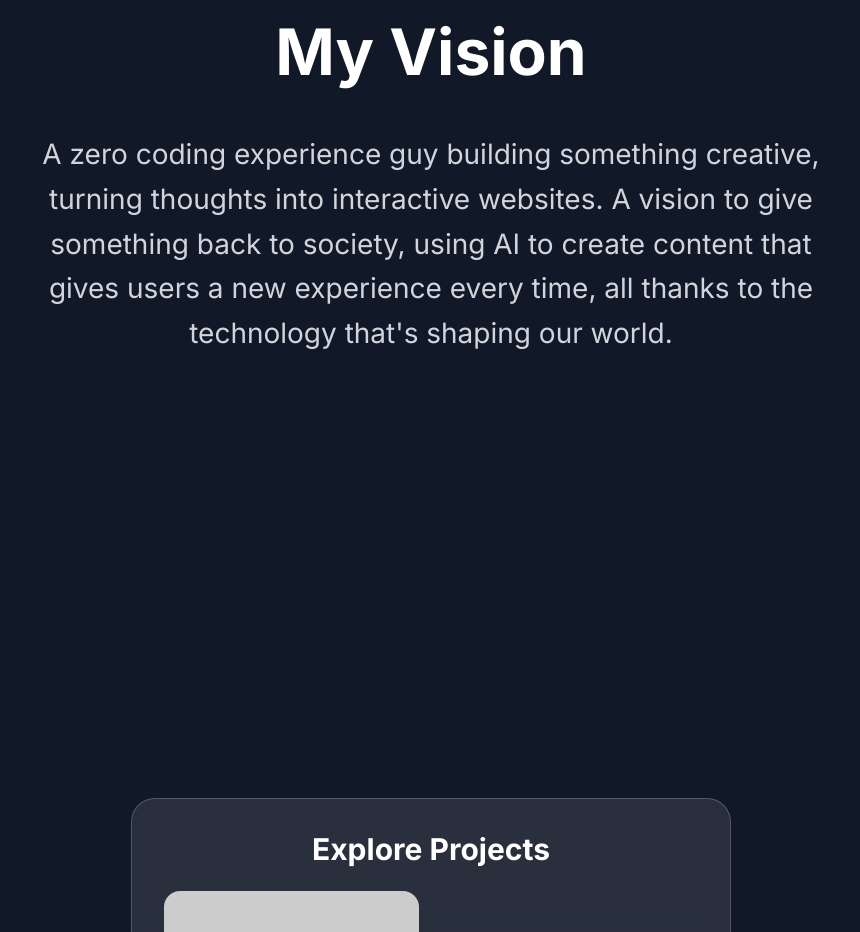
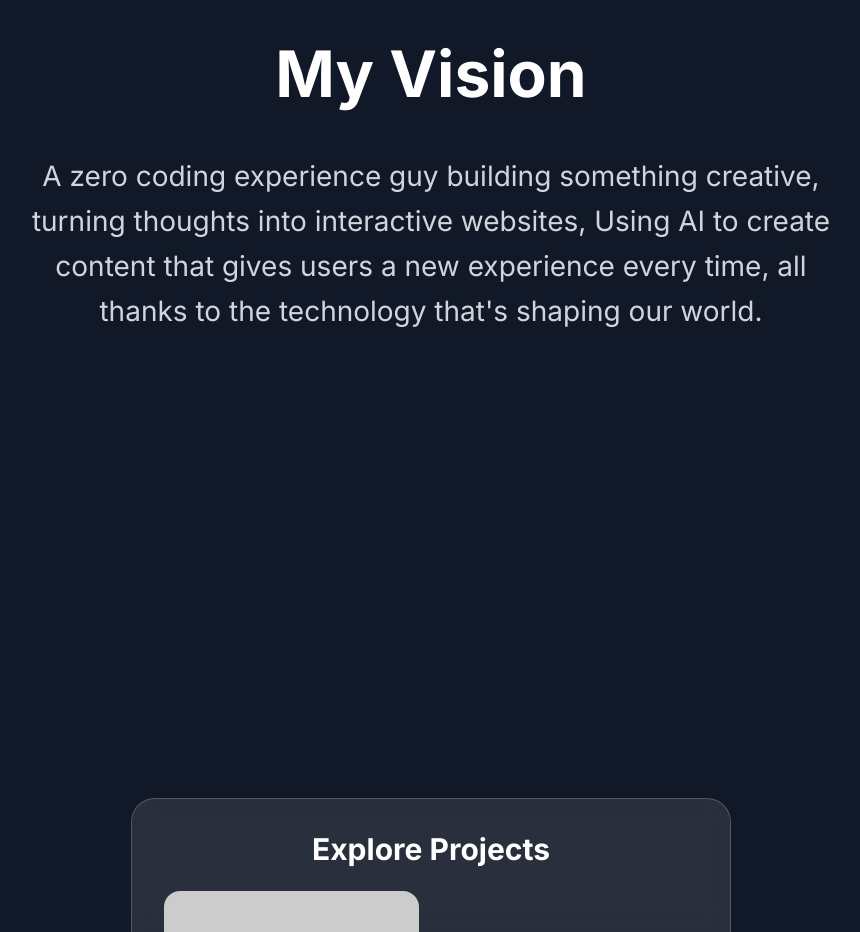
Before and after one commit to revuminds/revuminds.github.io, a plain HTML site: page index.html in a window 1280 px wide. Shown: the part 1820-2752 px from the top of the page, without its empty margins (209-1069 px from the left). Drawn offline with nearby package versions, Linux system fonts and the light colour scheme; placeholder pictures from the web are drawn by us.

Commit message:
Fix grammar in vision paragraph

```diff
--- a/index.html
+++ b/index.html
@@ -177,7 +177,7 @@
              <div class="max-w-4xl">
                 <h2 id="vision-heading" class="scroll-fade-text vision-heading">My Vision</h2>
                 <div id="text-paragraph" class="scroll-fade-text interactive-paragraph text-gray-300">
-                    <p>A zero coding experience guy building something creative, turning thoughts into interactive websites. A vision to give something back to society, using AI to create content that gives users a new experience every time, all thanks to the technology that's shaping our world.</p>
+                    <p>A zero coding experience guy building something creative, turning thoughts into interactive websites, Using AI to create content that gives users a new experience every time, all thanks to the technology that's shaping our world.</p>
                 </div>
              </div>
         </div>
```
